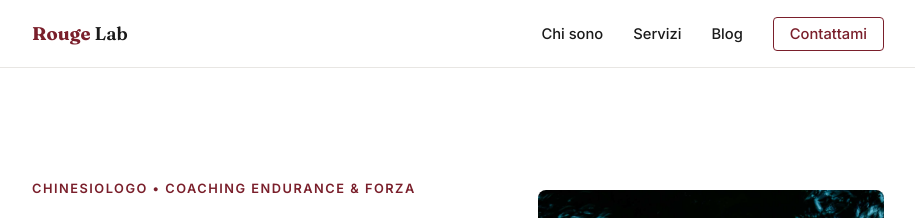
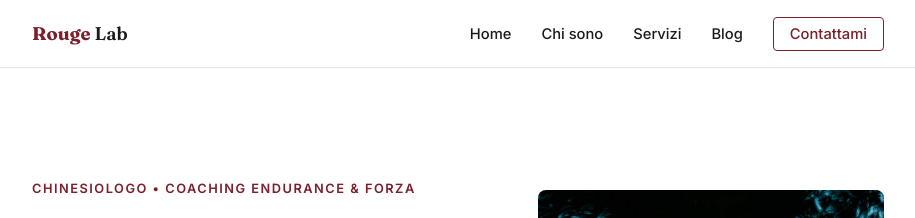
Before and after one commit to lorenzorossoo/Portfolio, a Jekyll site: the page built from index.html, in a window 1280 px wide and 1400 px high. Shown: the top 218 px of the window, without its empty margins (182-1097 px from the left). Built offline with Jekyll 4.4.1, drawn with Linux system fonts in a browser that asks for light colours; some of the changed text lies outside the part shown.

Commit message:
rimodifica mobile

```diff
--- a/_layouts/default.html
+++ b/_layouts/default.html
@@ -16,10 +16,27 @@
     <a href="{{ '/' | relative_url }}" class="logo"><span class="accent">Rouge</span> Lab</a>
     <nav>
       <ul class="nav-links">
-        <li><a href="{{ '/' | relative_url }}#chi-sono">Chi sono</a></li>
-        <li><a href="{{ '/' | relative_url }}#servizi">Servizi</a></li>
-        <li><a href="{{ '/blog/' | relative_url }}">Blog</a></li>
-        <li><a href="{{ '/' | relative_url }}#contatti" class="btn-nav">Contattami</a></li>
+        <ul class="nav-links">
+  <li>
+    <a href="{{ '/' | relative_url }}">Home</a>
+  </li>
+
+  <li>
+    <a href="{{ '/#chi-sono' | relative_url }}">Chi sono</a>
+  </li>
+
+  <li>
+    <a href="{{ '/#servizi' | relative_url }}">Servizi</a>
+  </li>
+
+  <li>
+    <a href="{{ '/blog/' | relative_url }}">Blog</a>
+  </li>
+
+  <li>
+    <a href="{{ '/#contatti' | relative_url }}" class="btn-nav">Contattami</a>
+  </li>
+</ul>
       </ul>
     </nav>
     <button class="menu-toggle" aria-label="Apri menu" aria-expanded="false">
--- a/style.css
+++ b/style.css
@@ -576,7 +576,7 @@
 /* Desktop servizi */
 @media (min-width: 860px) {
   .service-card {
-    flex: 0 0 calc(25% - 15px);
+    flex: 0 0 calc(33.333% - 14px);
   }
 
   .scroller-hint {
@@ -616,13 +616,13 @@
   }
 
   .hero-text .hero-image-mobile img {
-    display: block;
-    width: 100%;
-    height: 230px;
-    object-fit: cover;
-    object-position: center 45%;
-    border-radius: 8px;
-  }
+  display: block;
+  width: 100%;
+  height: 380px;
+  object-fit: cover;
+  object-position: center 70%;
+  border-radius: 8px;
+}
 
   .hero h1 {
     font-size: 2rem;
```
